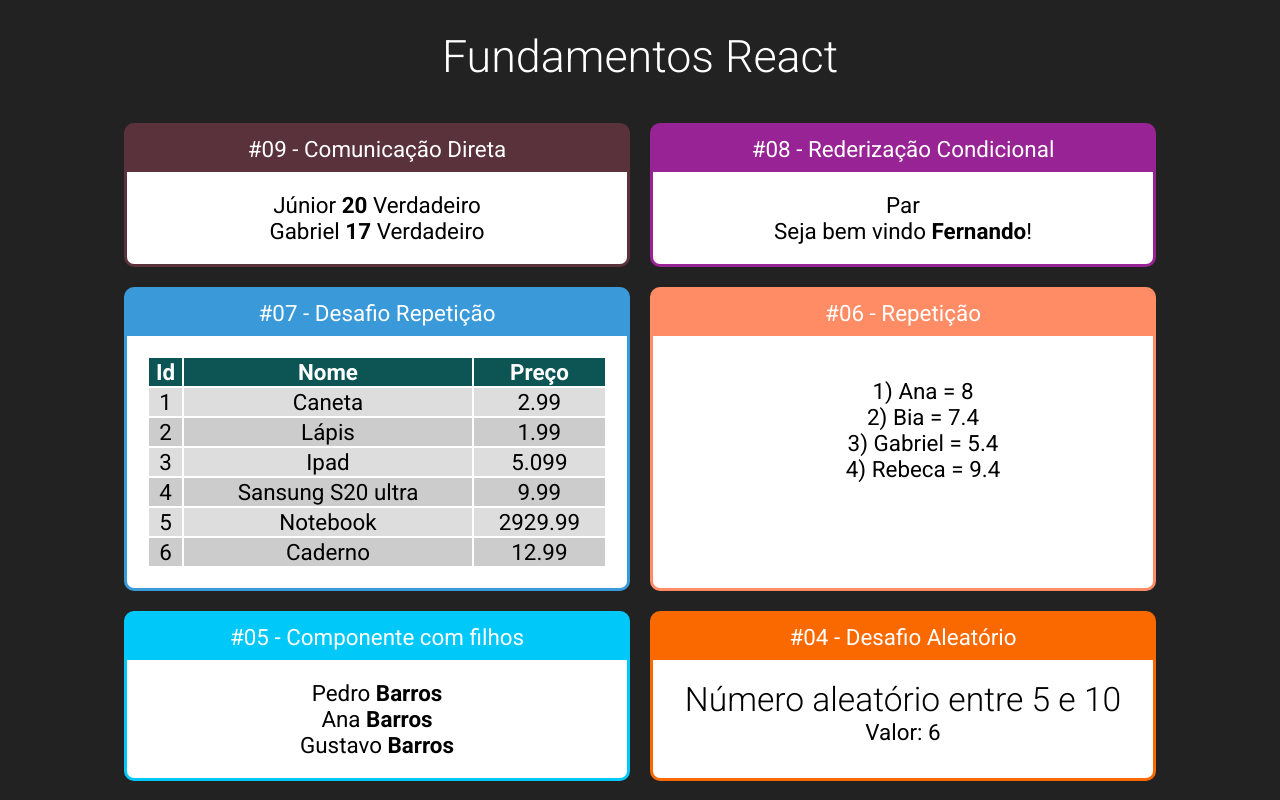
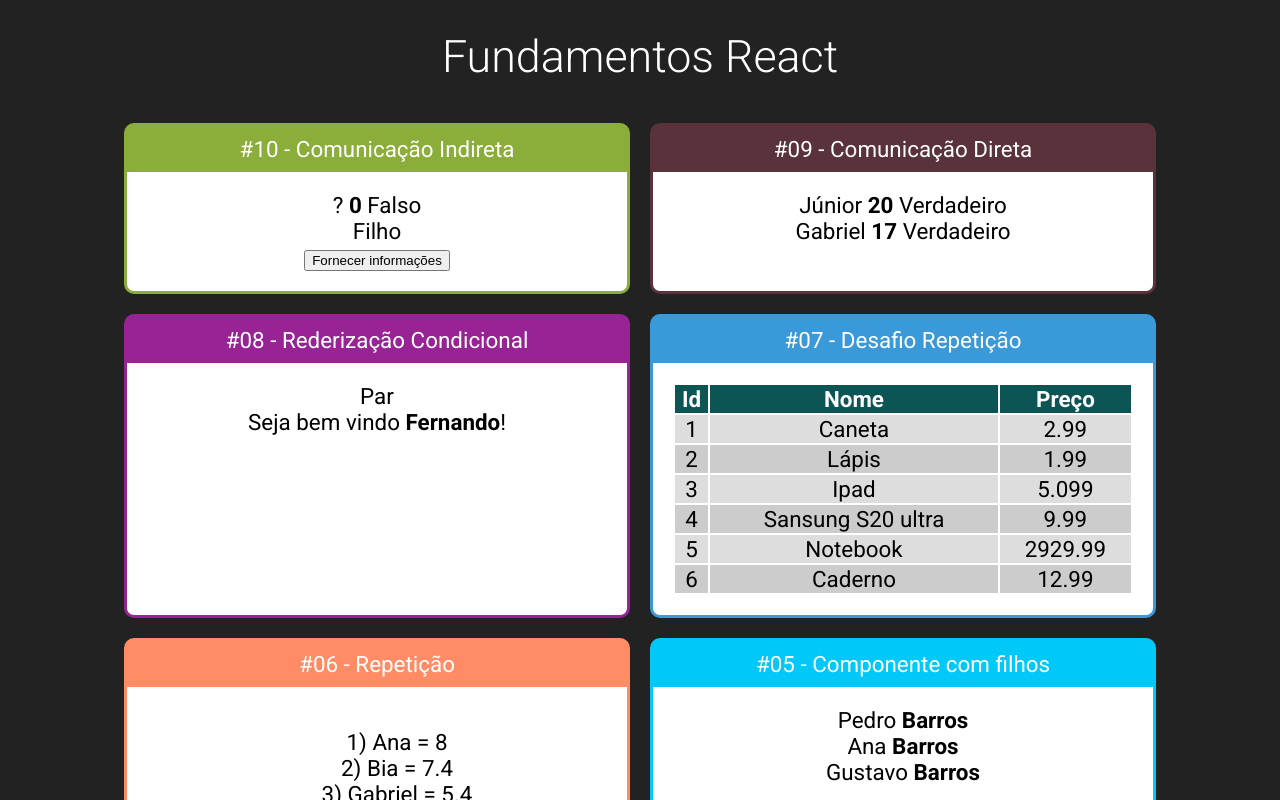
Before and after one commit to leandro-barros/fundamentals-react, a React (Create React App) app: page / in a window 1280 px wide. Shown: the top 800 px of the page. Built offline with nearby package versions, Linux system fonts and the light colour scheme.

Commit message:
Comunication indirect component

```diff
--- a/src/App.jsx
+++ b/src/App.jsx
@@ -16,6 +16,8 @@
 
 import DiretaPai from "./components/comunicacao/DiretaPai";
 
+import IndiretaPai from './components/comunicacao/IndiretaPai';
+
 import Radom from "./components/Radom";
 
 import Card from './components/layout/Card'
@@ -27,6 +29,10 @@
             <h1>Fundamentos React</h1>
 
             <div className="cards">
+                <Card title="#10 - Comunicação Indireta" color="#8BAD39">
+                    <IndiretaPai />
+                </Card>
+
                 <Card title="#09 - Comunicação Direta" color="#59323C">
                     <DiretaPai />
                 </Card>
--- /dev/null
+++ b/src/components/comunicacao/IndiretaFilho.jsx
@@ -0,0 +1,10 @@
+import React from 'react';
+
+export default props => {
+    return (
+        <div>
+            <div>Filho</div>
+            <button onClick={_ => props.quandoClicar('João', 53, true)}>Fornecer informações</button>
+        </div>
+    )
+}
--- /dev/null
+++ b/src/components/comunicacao/IndiretaPai.jsx
@@ -0,0 +1,25 @@
+import React from 'react';
+
+import IndiretaFilho from './IndiretaFilho';
+
+export default props => {
+    let nome = '?';
+    let idade = 0;
+    let nerd = false;
+
+    function fornecerInformacoes(_nome, _idade, _nerd) {
+        nome = _nome;
+        idade = _idade;
+        nerd = _nerd;
+    }
+    return (
+        <div>
+            <div>
+                <span>{nome} </span>
+                <span><strong>{idade}</strong></span>
+                <span> {nerd ? 'Verdadeiro' : 'Falso'}</span>
+            </div>
+            <IndiretaFilho quandoClicar={fornecerInformacoes}/>
+        </div>
+    )
+}
```
